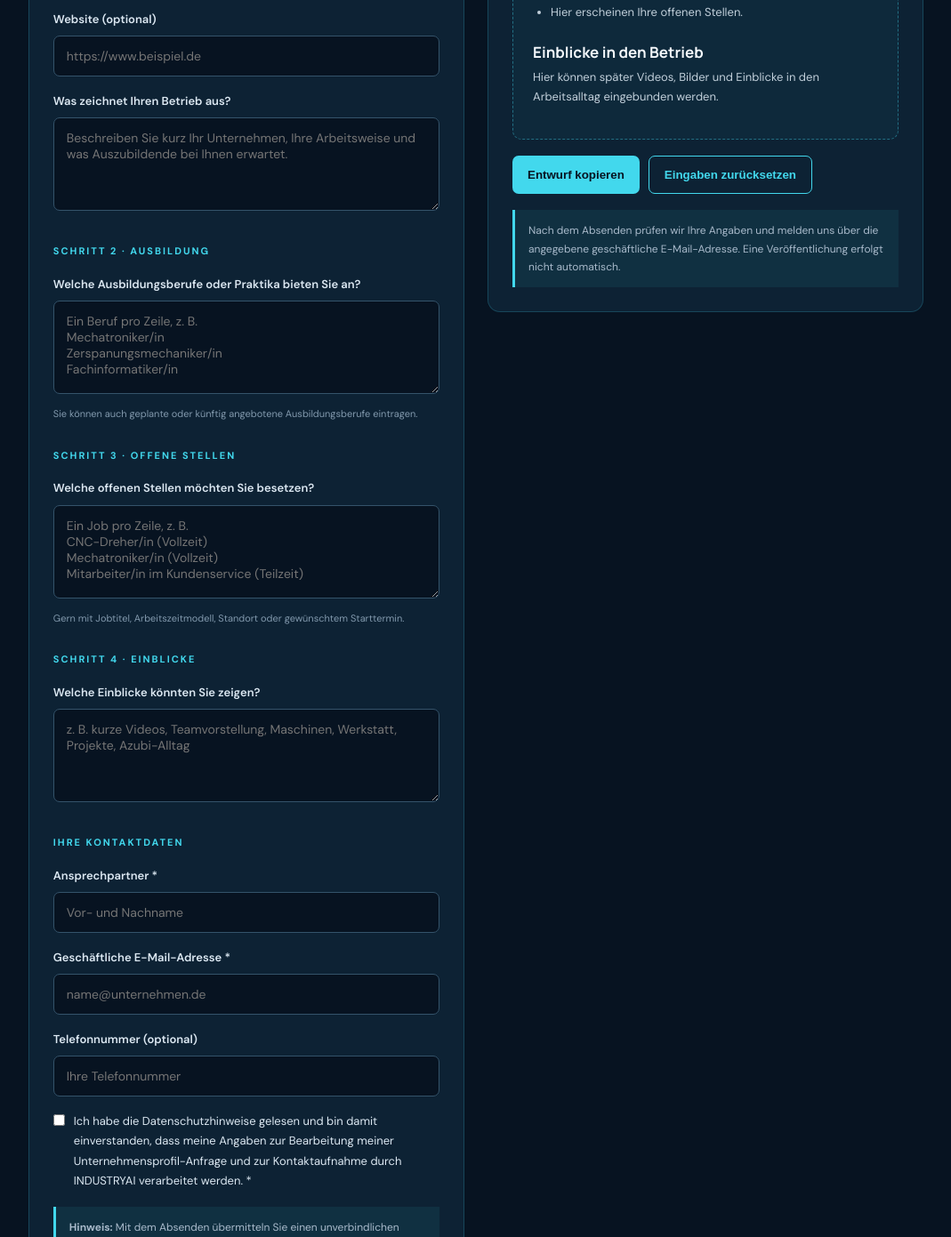
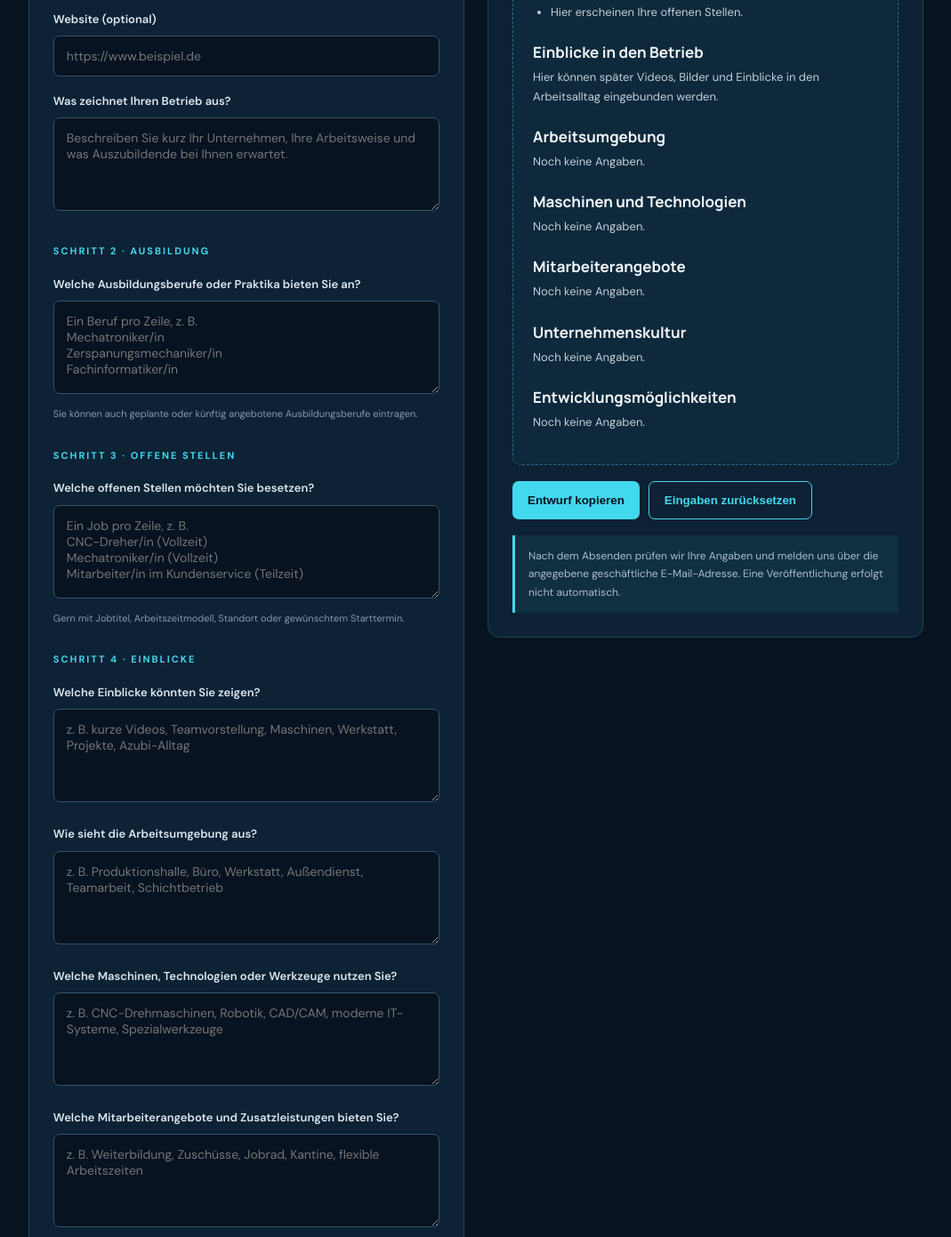
Before and after one commit to F4B795/industryai-website, a plain HTML site: page betrieb-start.html in a window 1280 px wide. Shown: the part 914-2305 px from the top of the page at 89% size, without its empty margins (105-1174 px from the left). Drawn offline with Linux system fonts and the light colour scheme.

Commit message:
Expand company profile with workplace culture and development details

```diff
--- a/betrieb-start.html
+++ b/betrieb-start.html
@@ -80,6 +80,11 @@
 <div class="onboard-field"><label for="company-jobs">Welche offenen Stellen möchten Sie besetzen?</label><textarea id="company-jobs" name="jobs" maxlength="3000" placeholder="Ein Job pro Zeile, z. B.&#10;CNC-Dreher/in (Vollzeit)&#10;Mechatroniker/in (Vollzeit)&#10;Mitarbeiter/in im Kundenservice (Teilzeit)"></textarea><span class="onboard-hint">Gern mit Jobtitel, Arbeitszeitmodell, Standort oder gewünschtem Starttermin.</span></div>
 <div class="onboard-label" style="margin-top:28px">SCHRITT 4 · EINBLICKE</div>
 <div class="onboard-field"><label for="company-media">Welche Einblicke könnten Sie zeigen?</label><textarea id="company-media" name="media" maxlength="2000" placeholder="z. B. kurze Videos, Teamvorstellung, Maschinen, Werkstatt, Projekte, Azubi-Alltag"></textarea></div>
+<div class="onboard-field"><label for="company-workplace">Wie sieht die Arbeitsumgebung aus?</label><textarea id="company-workplace" name="workplace" maxlength="2000" placeholder="z. B. Produktionshalle, Büro, Werkstatt, Außendienst, Teamarbeit, Schichtbetrieb"></textarea></div>
+<div class="onboard-field"><label for="company-technology">Welche Maschinen, Technologien oder Werkzeuge nutzen Sie?</label><textarea id="company-technology" name="technology" maxlength="2000" placeholder="z. B. CNC-Drehmaschinen, Robotik, CAD/CAM, moderne IT-Systeme, Spezialwerkzeuge"></textarea></div>
+<div class="onboard-field"><label for="company-benefits">Welche Mitarbeiterangebote und Zusatzleistungen bieten Sie?</label><textarea id="company-benefits" name="benefits" maxlength="2000" placeholder="z. B. Weiterbildung, Zuschüsse, Jobrad, Kantine, flexible Arbeitszeiten"></textarea></div>
+<div class="onboard-field"><label for="company-culture">Was zeichnet Ihre Unternehmenskultur aus?</label><textarea id="company-culture" name="culture" maxlength="2000" placeholder="z. B. Teamzusammenhalt, flache Hierarchien, persönliche Betreuung, kurze Entscheidungswege"></textarea></div>
+<div class="onboard-field"><label for="company-development">Welche Entwicklungs- und Aufstiegsmöglichkeiten gibt es?</label><textarea id="company-development" name="development" maxlength="2000" placeholder="z. B. Weiterbildungen, Spezialisierungen, Meister-/Technikerförderung, interne Karrierewege"></textarea></div>
 <div class="onboard-label" style="margin-top:28px">IHRE KONTAKTDATEN</div>
 <div class="onboard-field"><label for="contact-person">Ansprechpartner *</label><input id="contact-person" name="contactPerson" type="text" maxlength="120" autocomplete="name" placeholder="Vor- und Nachname" required></div>
 <div class="onboard-field"><label for="contact-email">Geschäftliche E-Mail-Adresse *</label><input id="contact-email" name="contactEmail" type="email" maxlength="180" autocomplete="email" placeholder="name@unternehmen.de" required></div>
@@ -109,6 +114,11 @@
 <ul id="preview-jobs"><li>Hier erscheinen Ihre offenen Stellen.</li></ul>
 <h3 style="font-size:17px;margin-top:22px">Einblicke in den Betrieb</h3>
 <p id="preview-media">Hier können später Videos, Bilder und Einblicke in den Arbeitsalltag eingebunden werden.</p>
+<h3 style="font-size:17px;margin-top:22px">Arbeitsumgebung</h3><p id="preview-workplace">Noch keine Angaben.</p>
+<h3 style="font-size:17px;margin-top:22px">Maschinen und Technologien</h3><p id="preview-technology">Noch keine Angaben.</p>
+<h3 style="font-size:17px;margin-top:22px">Mitarbeiterangebote</h3><p id="preview-benefits">Noch keine Angaben.</p>
+<h3 style="font-size:17px;margin-top:22px">Unternehmenskultur</h3><p id="preview-culture">Noch keine Angaben.</p>
+<h3 style="font-size:17px;margin-top:22px">Entwicklungsmöglichkeiten</h3><p id="preview-development">Noch keine Angaben.</p>
 <p id="preview-website" style="margin-top:14px"></p>
 </div>
 <div class="onboard-actions">
@@ -123,7 +133,7 @@
 <footer><a href="index.html" class="logo">INDUSTRY<span>AI</span></a><p>Deine Zukunft. Deine Möglichkeiten.</p><p>© 2026 INDUSTRYAI</p><div class="ia-footer-links"><a href="index.html">Startseite</a><a href="berufe-entdecken.html">Berufe entdecken</a><a href="unternehmenswelt.html">Unternehmenswelt</a><a href="unternehmen.html">Für Unternehmen</a><a href="datenschutz.html">Datenschutz</a></div></footer>
 <script>
 (function(){
- const ids=["company-name","company-location","company-sector","company-website","company-description","company-apprenticeships","company-jobs","company-media","contact-person","contact-email","contact-phone"];
+ const ids=["company-name","company-location","company-sector","company-website","company-description","company-apprenticeships","company-jobs","company-media","company-workplace","company-technology","company-benefits","company-culture","company-development","contact-person","contact-email","contact-phone"];
  const get=id=>document.getElementById(id).value.trim();
  const text=(id,value)=>document.getElementById(id).textContent=value;
  function update(){
@@ -138,6 +148,11 @@
   const vacancies=openJobs.split(/\n|,/).map(x=>x.trim()).filter(Boolean);
   (vacancies.length?vacancies:["Hier erscheinen Ihre offenen Stellen."]).forEach(job=>{const li=document.createElement("li");li.textContent=job;jobList.appendChild(li);});
   text("preview-media",media||"Hier können später Videos, Bilder und Einblicke in den Arbeitsalltag eingebunden werden.");
+  text("preview-workplace",get("company-workplace")||"Noch keine Angaben.");
+  text("preview-technology",get("company-technology")||"Noch keine Angaben.");
+  text("preview-benefits",get("company-benefits")||"Noch keine Angaben.");
+  text("preview-culture",get("company-culture")||"Noch keine Angaben.");
+  text("preview-development",get("company-development")||"Noch keine Angaben.");
   const link=document.getElementById("preview-website");link.textContent=website?"Website: "+website:"";
  }
  ids.forEach(id=>document.getElementById(id).addEventListener("input",update));
@@ -172,7 +187,7 @@
    "company-name":"Unternehmen","company-location":"Standort","company-sector":"Branche",
    "company-website":"Website","company-description":"Unternehmensbeschreibung",
    "company-apprenticeships":"Ausbildungsberufe und Praktika","company-jobs":"Offene Stellen",
-   "company-media":"Mögliche Einblicke","contact-person":"Ansprechpartner",
+   "company-media":"Mögliche Einblicke","company-workplace":"Arbeitsumgebung","company-technology":"Maschinen und Technologien","company-benefits":"Mitarbeiterangebote","company-culture":"Unternehmenskultur","company-development":"Entwicklungsmöglichkeiten","contact-person":"Ansprechpartner",
    "contact-email":"Geschäftliche E-Mail","contact-phone":"Telefon"
   };
   return Object.entries(labels).map(([id,label])=>label+":\n"+(get(id)||"Keine Angabe")).join("\n\n");
```
